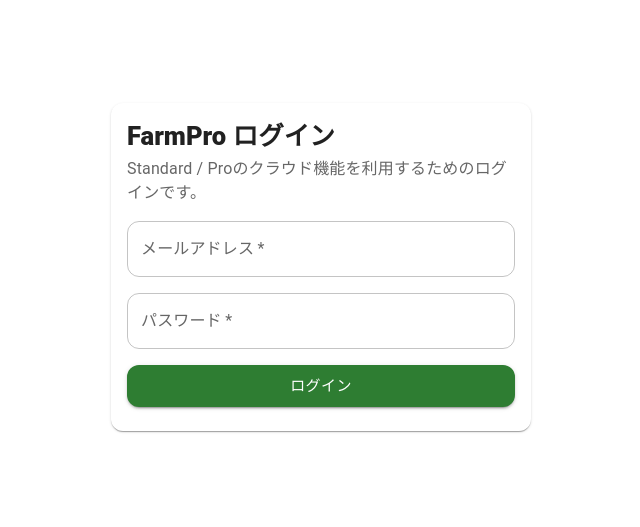
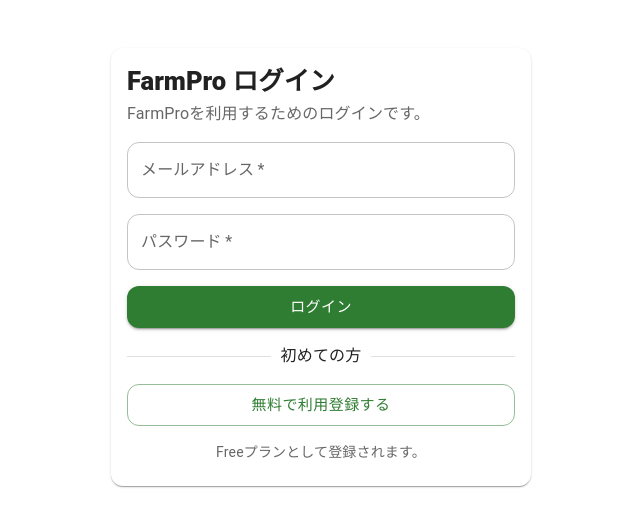
Before and after one commit to farmpro-iwate/FarmPro, a React (Vite) app in the folder client/: page /login in a window 1280 px wide. Shown: the part 133-660 px from the top of the page, without its empty margins (319-959 px from the left). Built offline with nearby package versions, Linux system fonts and the light colour scheme.

Commit message:
認証: ログイン文言と初回登録導線を改善

```diff
--- a/client/src/pages/LoginPage.tsx
+++ b/client/src/pages/LoginPage.tsx
@@ -1,6 +1,6 @@
 import { FormEvent, useState } from 'react';
-import { Alert, Button, Card, CardContent, Stack, TextField, Typography } from '@mui/material';
-import { useNavigate } from 'react-router-dom';
+import { Alert, Button, Card, CardContent, Divider, Stack, TextField, Typography } from '@mui/material';
+import { Link as RouterLink, useNavigate } from 'react-router-dom';
 import { login } from '../services/authClient';
 
 export function LoginPage() {
@@ -17,7 +17,7 @@
 
     try {
       await login(email, password);
-      navigate('/settings', { replace: true });
+      navigate('/', { replace: true });
     } catch (err) {
       setError(err instanceof Error ? err.message : 'ログインに失敗しました。');
     } finally {
@@ -33,7 +33,7 @@
             <Stack spacing={0.5}>
               <Typography variant="h5" fontWeight={900}>FarmPro ログイン</Typography>
               <Typography color="text.secondary">
-                Standard / Proのクラウド機能を利用するためのログインです。
+                FarmProを利用するためのログインです。
               </Typography>
             </Stack>
 
@@ -61,6 +61,14 @@
             <Button type="submit" variant="contained" size="large" disabled={running}>
               {running ? 'ログイン中…' : 'ログイン'}
             </Button>
+
+            <Divider>初めての方</Divider>
+            <Button component={RouterLink} to="/register" variant="outlined" size="large" fullWidth>
+              無料で利用登録する
+            </Button>
+            <Typography variant="body2" color="text.secondary" textAlign="center">
+              Freeプランとして登録されます。
+            </Typography>
           </Stack>
         </CardContent>
       </Card>
```
